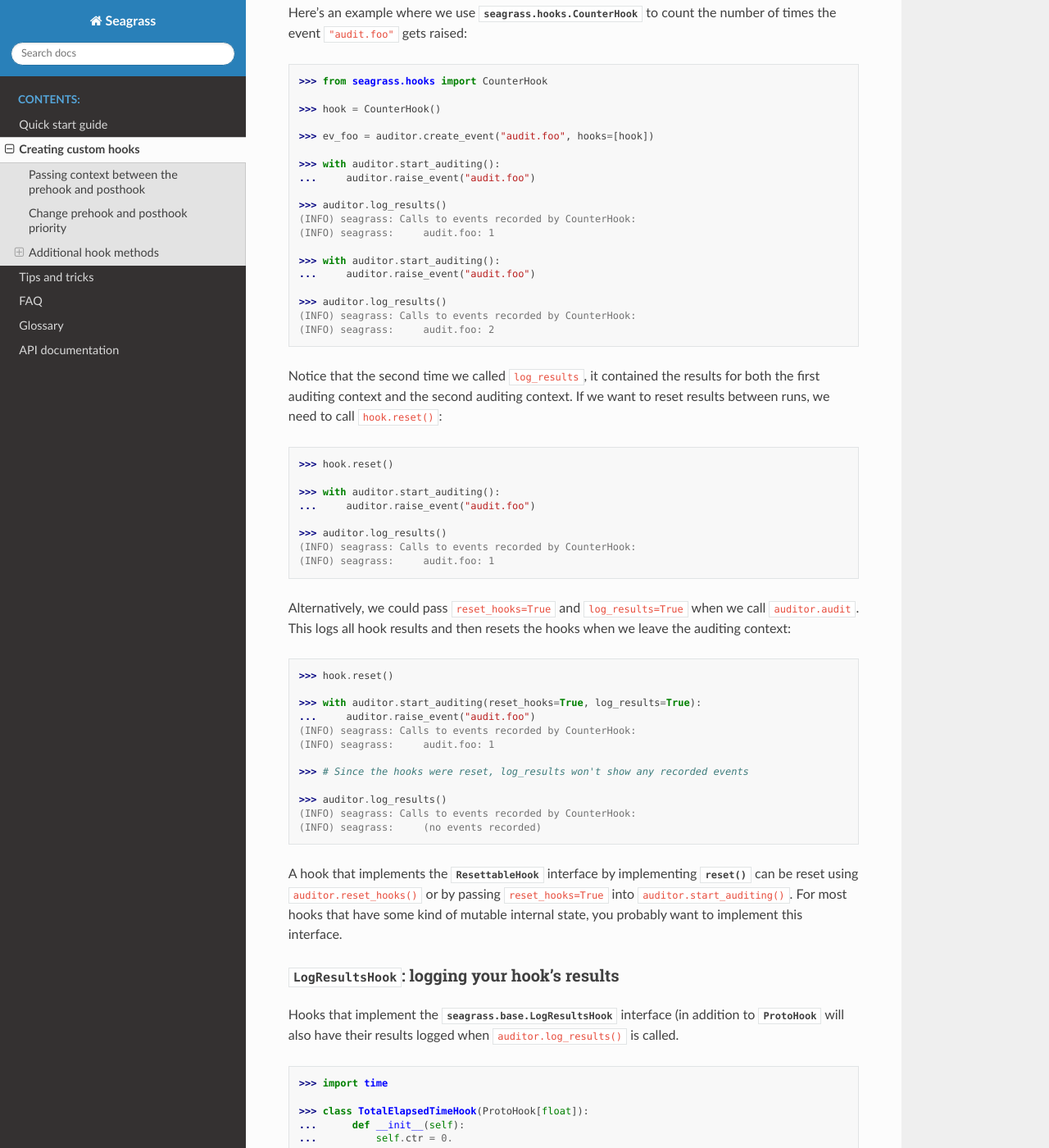
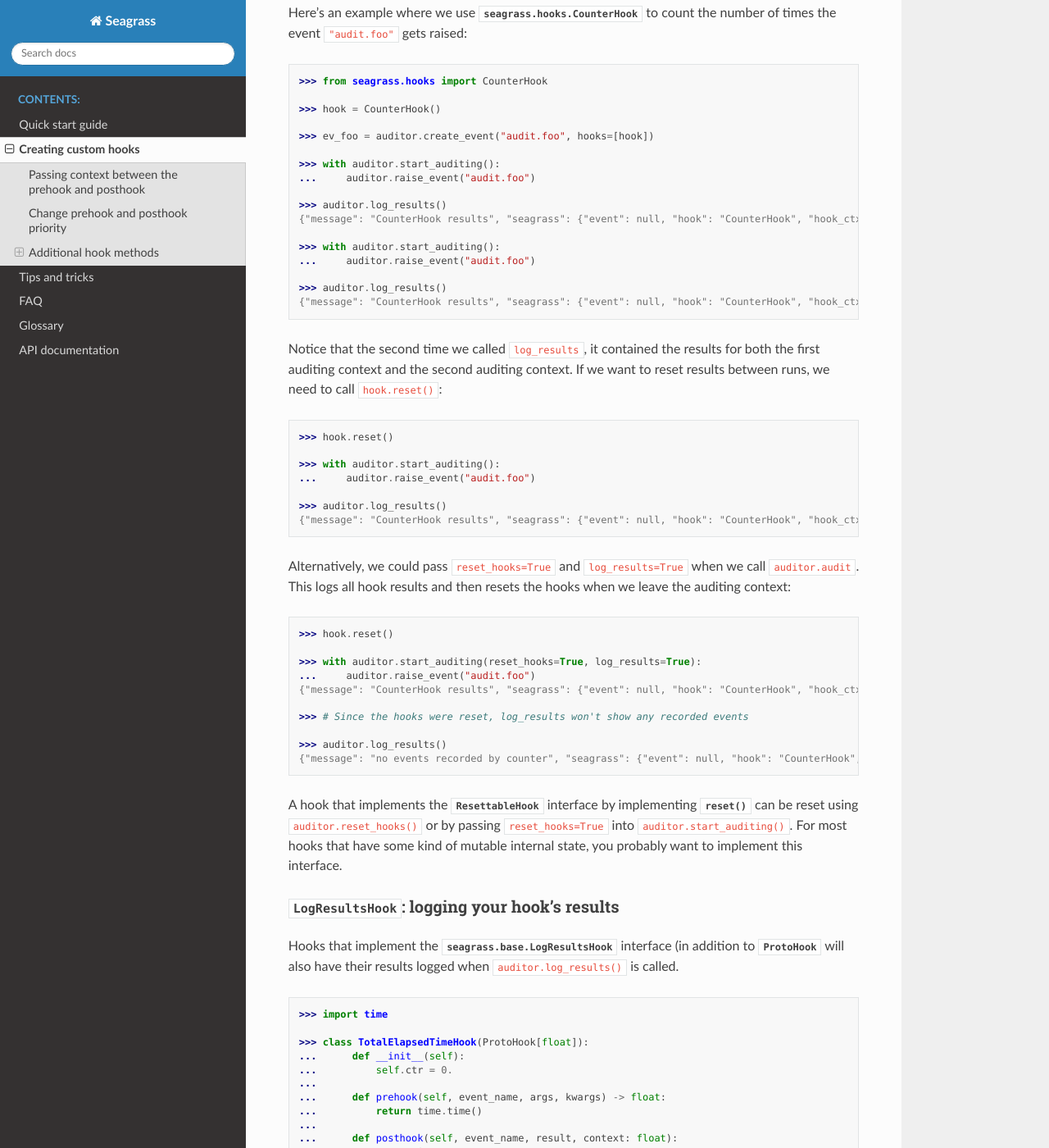
Before and after one commit to kernelmethod/Seagrass, a Sphinx documentation site: the page built from docs/source/custom_hooks.rst, in a window 1280 px wide and 1400 px high, scrolled down 3269 px. Shown: the whole window at 82% size. Built offline with Sphinx 7.4.7 and the Read the Docs theme 2.0.0, drawn with Linux system fonts in a browser that asks for light colours; some of the changed text lies outside the part shown.

```diff
--- a/docs/requirements_docs.txt
+++ b/docs/requirements_docs.txt
@@ -1,3 +1,3 @@
 -r ../requirements_dev.txt
-Sphinx==5.0.2
+Sphinx==5.3.0
 sphinx-rtd-theme==1.0.0
--- a/docs/source/custom_hooks.rst
+++ b/docs/source/custom_hooks.rst
@@ -234,15 +234,13 @@ results from each run. Here's an example where we use
    ...     auditor.raise_event("audit.foo")
 
    >>> auditor.log_results()
-   (INFO) seagrass: Calls to events recorded by CounterHook:
-   (INFO) seagrass:     audit.foo: 1
+   {"message": "CounterHook results", "seagrass": {"event": null, "hook": "CounterHook", "hook_ctx": {"event": "audit.foo", "count": 1}}, "level": "INFO"}
 
    >>> with auditor.start_auditing():
    ...     auditor.raise_event("audit.foo")
 
    >>> auditor.log_results()
-   (INFO) seagrass: Calls to events recorded by CounterHook:
-   (INFO) seagrass:     audit.foo: 2
+   {"message": "CounterHook results", "seagrass": {"event": null, "hook": "CounterHook", "hook_ctx": {"event": "audit.foo", "count": 2}}, "level": "INFO"}
 
 
 Notice that the second time we called ``log_results``, it contained the results
@@ -257,8 +255,7 @@ to reset results between runs, we need to call ``hook.reset()``:
    ...     auditor.raise_event("audit.foo")
 
    >>> auditor.log_results()
-   (INFO) seagrass: Calls to events recorded by CounterHook:
-   (INFO) seagrass:     audit.foo: 1
+   {"message": "CounterHook results", "seagrass": {"event": null, "hook": "CounterHook", "hook_ctx": {"event": "audit.foo", "count": 1}}, "level": "INFO"}
 
 Alternatively, we could pass ``reset_hooks=True`` and ``log_results=True`` when
 we call ``auditor.audit``. This logs all hook results and then resets the hooks
@@ -270,14 +267,12 @@ when we leave the auditing context:
 
    >>> with auditor.start_auditing(reset_hooks=True, log_results=True):
    ...     auditor.raise_event("audit.foo")
-   (INFO) seagrass: Calls to events recorded by CounterHook:
-   (INFO) seagrass:     audit.foo: 1
+   {"message": "CounterHook results", "seagrass": {"event": null, "hook": "CounterHook", "hook_ctx": {"event": "audit.foo", "count": 1}}, "level": "INFO"}
 
    >>> # Since the hooks were reset, log_results won't show any recorded events
 
    >>> auditor.log_results()
-   (INFO) seagrass: Calls to events recorded by CounterHook:
-   (INFO) seagrass:     (no events recorded)
+   {"message": "no events recorded by counter", "seagrass": {"event": null, "hook": "CounterHook", "hook_ctx": {}}, "level": "WARNING"}
 
 A hook that implements the :py:class:`~seagrass.base.ResettableHook` interface
 by implementing :py:meth:`~seagrass.base.ResettableHook.reset` can be reset
@@ -328,7 +323,7 @@ logged when ``auditor.log_results()`` is called.
    ...     time.sleep(0.1)
 
    >>> auditor.log_results()
-   (INFO) seagrass: TotalElapsedTimeHook: elapsed time: 0.1s
+   {"message": "TotalElapsedTimeHook: elapsed time: 0.1s", "seagrass": {"event": null}, "level": "INFO"}
 
 ^^^^^^^^^^^^^^^^^^^^^^^^^^^^^^^^^^^^^^^^^^^^^^^^^^^^^^^^^^^^^^^^^^
 :py:class:`~seagrass.base.CleanupHook`: hooks with a cleanup stage
--- a/seagrass/__init__.py
+++ b/seagrass/__init__.py
@@ -50,6 +50,9 @@ def auto(func: t.Callable) -> str:
             >>> event.__event_name__
             'pathlib.Path.home'
     """
+    if func.__module__ is None:
+        return func.__qualname__    # type: ignore[unreachable]
+
     return f"{func.__module__}.{func.__qualname__}"
 
 
@@ -122,7 +125,7 @@ class create_global_auditor(t.ContextManager[Auditor]):
 
         >>> with auditor.start_auditing():
         ...     my_event()
-        (DEBUG) seagrass: called my_event
+        {"message": "called my_event", "seagrass": {"event": "my_event"}, "level": "DEBUG"}
     """
 
     def __init__(self, auditor: t.Optional[Auditor] = None) -> None:
```
Also changed, not shown: docs/source/quickstart.rst (+16 -8 lines), 5 other files.
